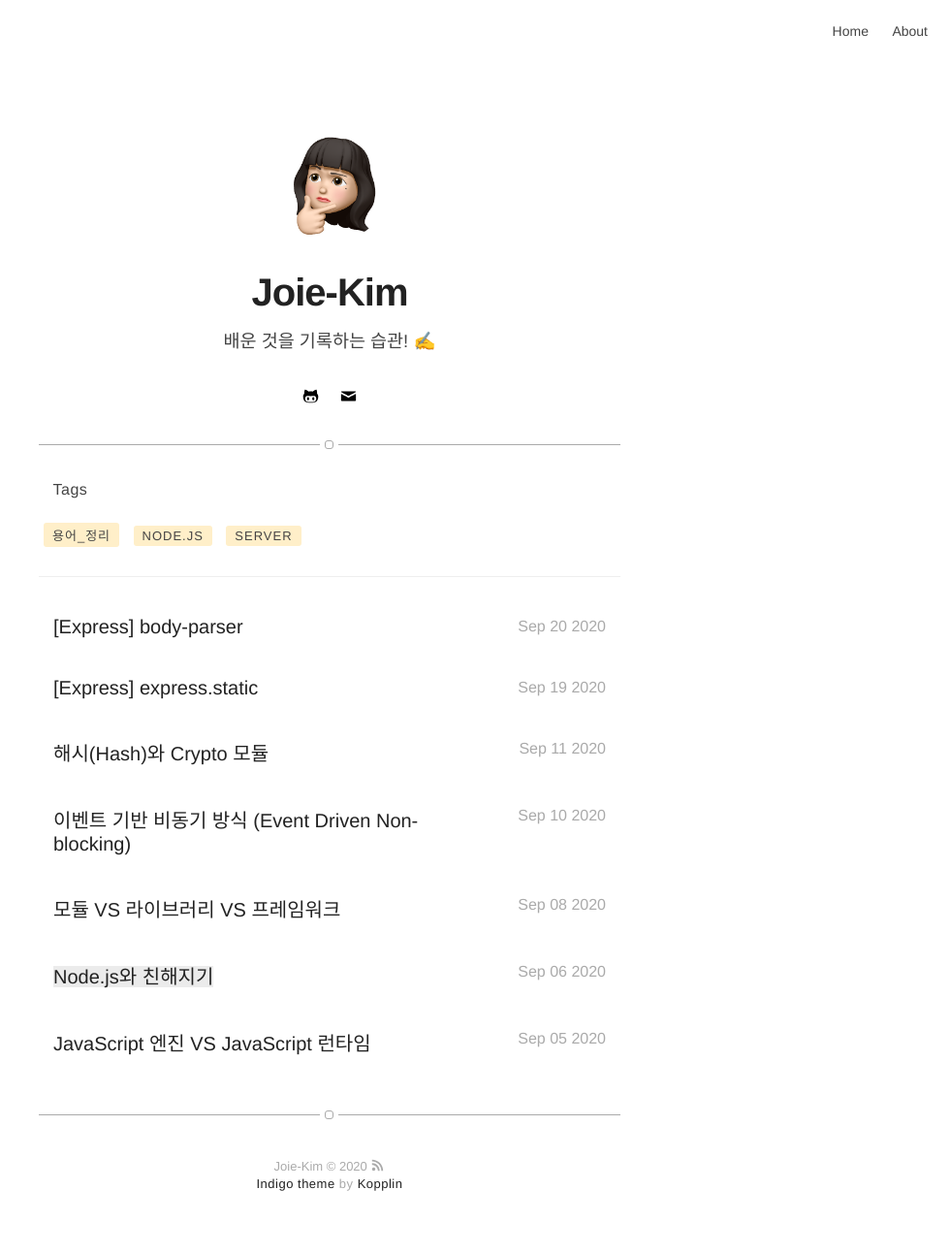
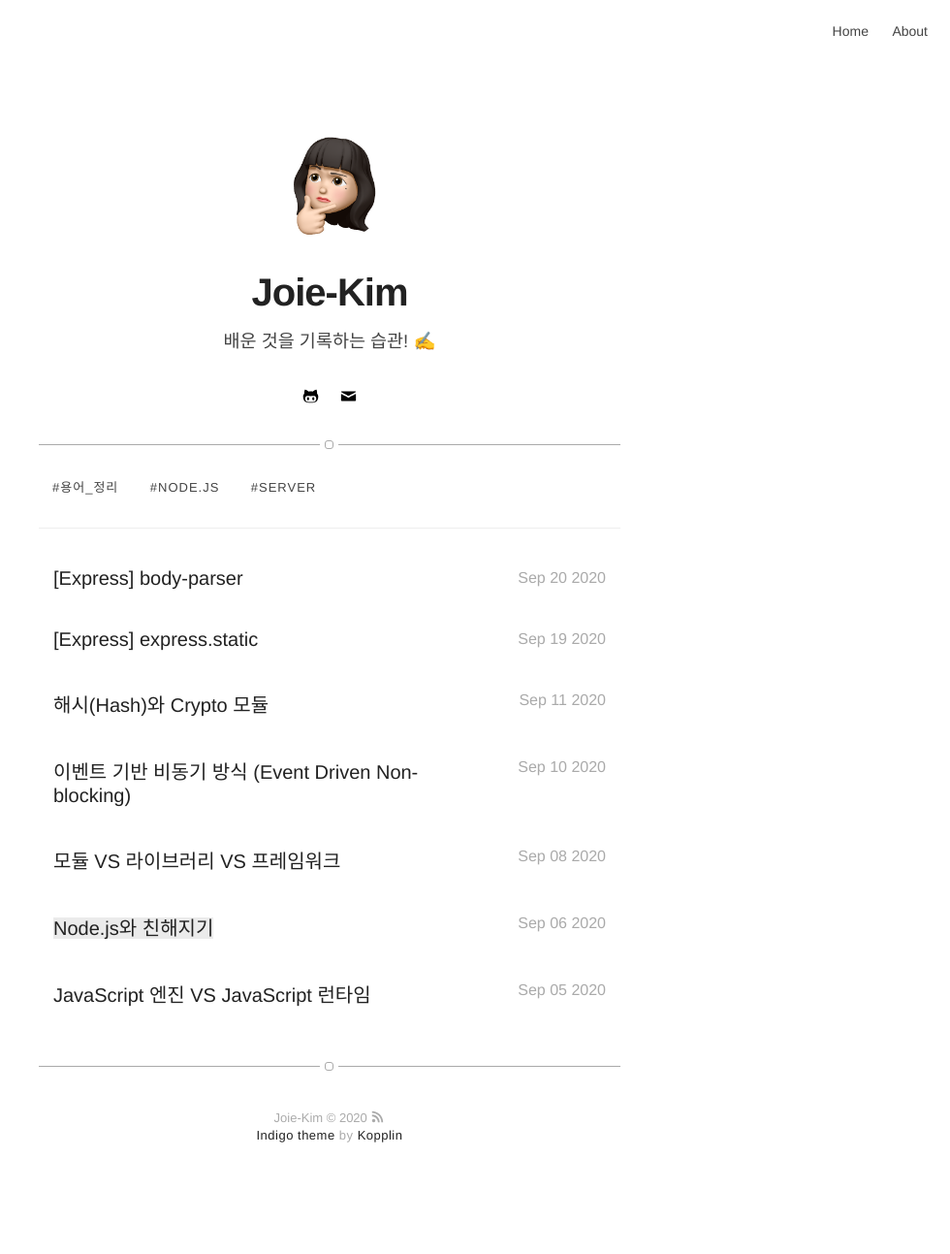
Before and after one commit to Joie-Kim/Joie-Kim.github.io, a Jekyll site: the page built from blog/index.html, in a window 1280 px wide. Shown: the whole page at 97% size, without its empty margins (300-1280 px from the left). Built offline with Jekyll 4.4.1, drawn with Linux system fonts in a browser that asks for light colours; after the commit the page ends 1242 px from its top, so only the background shows below that.

Commit message:
[Update] tag 수정
- tag 앞에 해시태그(#) 추가
- blog, tags 페이지의 tag hover 효과 변경

```diff
--- a/_layouts/post.html
+++ b/_layouts/post.html
@@ -16,7 +16,7 @@ layout: page
 {% if site.show-tags %}
     <div class="post-tags">
         {% for tag in page.tags %}
-            <a class="item" href="{{ site.url }}/tags/#{{ tag | slugify }}">{{ tag }}</a>
+            <a class="item" href="{{ site.url }}/tags/#{{ tag | slugify }}">#{{ tag }}</a>
         {% endfor %}
     </div>
 {% endif %}
--- a/_sass/pages/home-blog-projects.sass
+++ b/_sass/pages/home-blog-projects.sass
@@ -44,7 +44,7 @@
         padding: 3px 9px
         border-radius: 3px
         font-size: 1.3rem
-        background: $epsilon
+        //background: $epsilon
         color: $alpha
         letter-spacing: 1px
         margin: 1rem 0.5rem
@@ -53,7 +53,7 @@
         //opacity: 0.6
 
     > .item:hover
-        //background: $epsilon
+        background: $epsilon
         opacity: 0.8
 
 .home > .list,
--- a/_sass/pages/tags.sass
+++ b/_sass/pages/tags.sass
@@ -40,6 +40,7 @@
         display: inline-block
 
     > .item:hover
+        //background: $epsilon
         opacity: 0.8
 
 .tag-list > .list
--- a/blog/index.html
+++ b/blog/index.html
@@ -6,18 +6,17 @@ title: Blog
 ---
 <section class="list">
 	<span class="tag-list">
-		<p class="title">Tags</p>
 		{% assign tags_list = site.tags %}
 
 		{% if tags_list.first[0] == null %}
 			{% for tag in tags_list %}
 				{% if site.show-tags %}
-					<a class="item" href="{{ site.url }}/tags/#{{ tag | slugify }}">{{ tag }}</a>
+					<a class="item" href="{{ site.url }}/tags/#{{ tag | slugify }}">#{{ tag }}</a>
 				{% endif %}
 			{% endfor %}
 		{% else %}
 			{% for tag in tags_list %}
-				<a class="item" href="{{ site.url }}/tags/#{{ tag[0] | slugify }}">{{ tag[0] }}</a>
+				<a class="item" href="{{ site.url }}/tags/#{{ tag[0] | slugify }}">#{{ tag[0] }}</a>
 			{% endfor %}
 		{% endif %}
 
--- a/tags.html
+++ b/tags.html
@@ -9,11 +9,11 @@ title: Tags
 
     {% if tags_list.first[0] == null %}
         {% for tag in tags_list %}
-            <a class="item" href="#{{ tag | slugify }}">{{ tag }}</a>
+            <a class="item" href="#{{ tag | slugify }}">#{{ tag }}</a>
         {% endfor %}
     {% else %}
         {% for tag in tags_list %}
-            <a class="item" href="#{{ tag[0] | slugify }}">{{ tag[0] }}</a>
+            <a class="item" href="#{{ tag[0] | slugify }}">#{{ tag[0] }}</a>
         {% endfor %}
     {% endif %}
 
@@ -22,7 +22,7 @@ title: Tags
 
 <section class="tag-list">
     {% for tag in site.tags  %}
-    <h2 class="title" id="{{ tag[0] | slugify }}">#{{ tag[0] }}</h2>
+    <h2 class="title" id="{{ tag[0] | slugify }}">{{ tag[0] }}</h2>
 
     <ul class="list">
         {% assign pages_list = tag[1] %}
```
